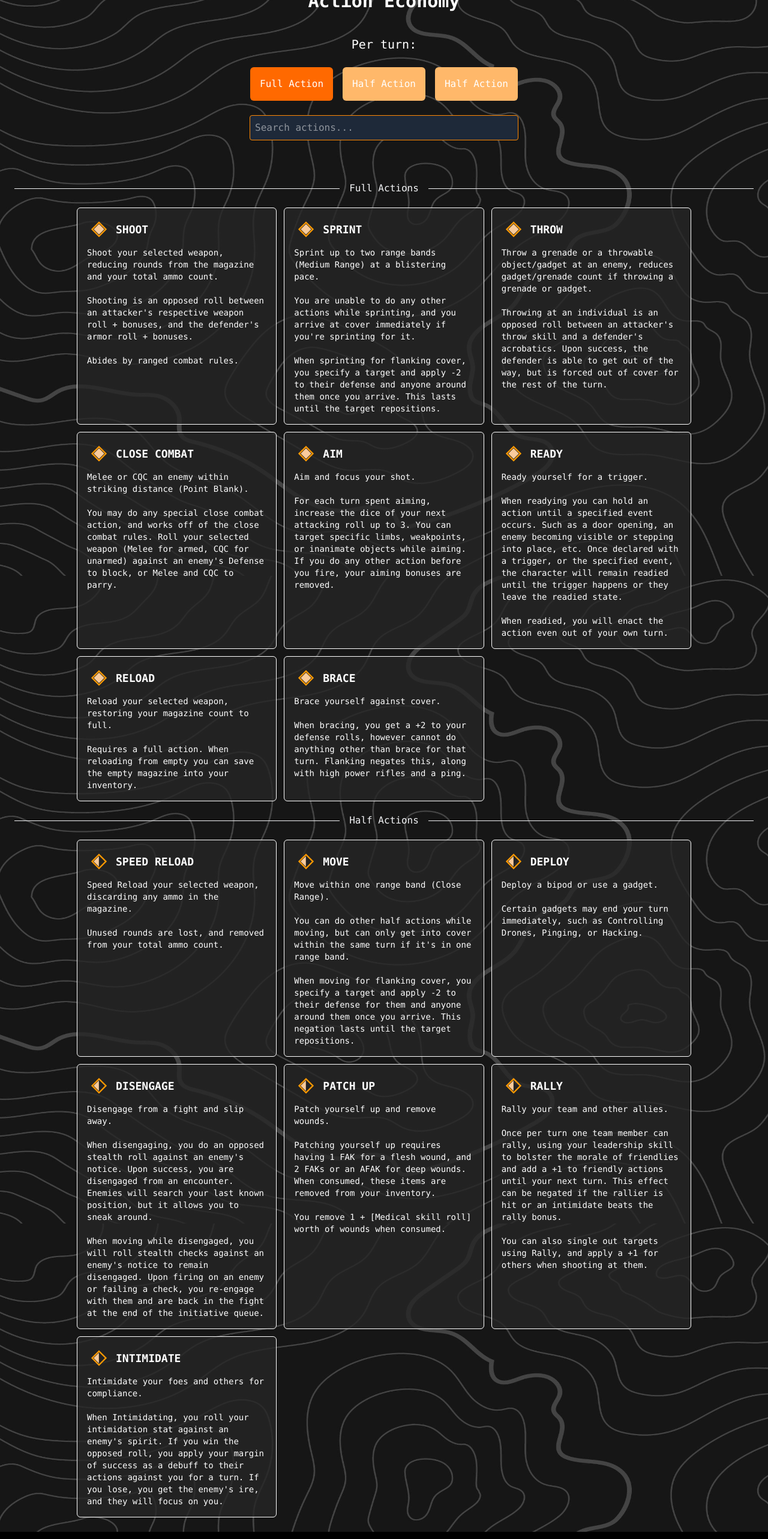
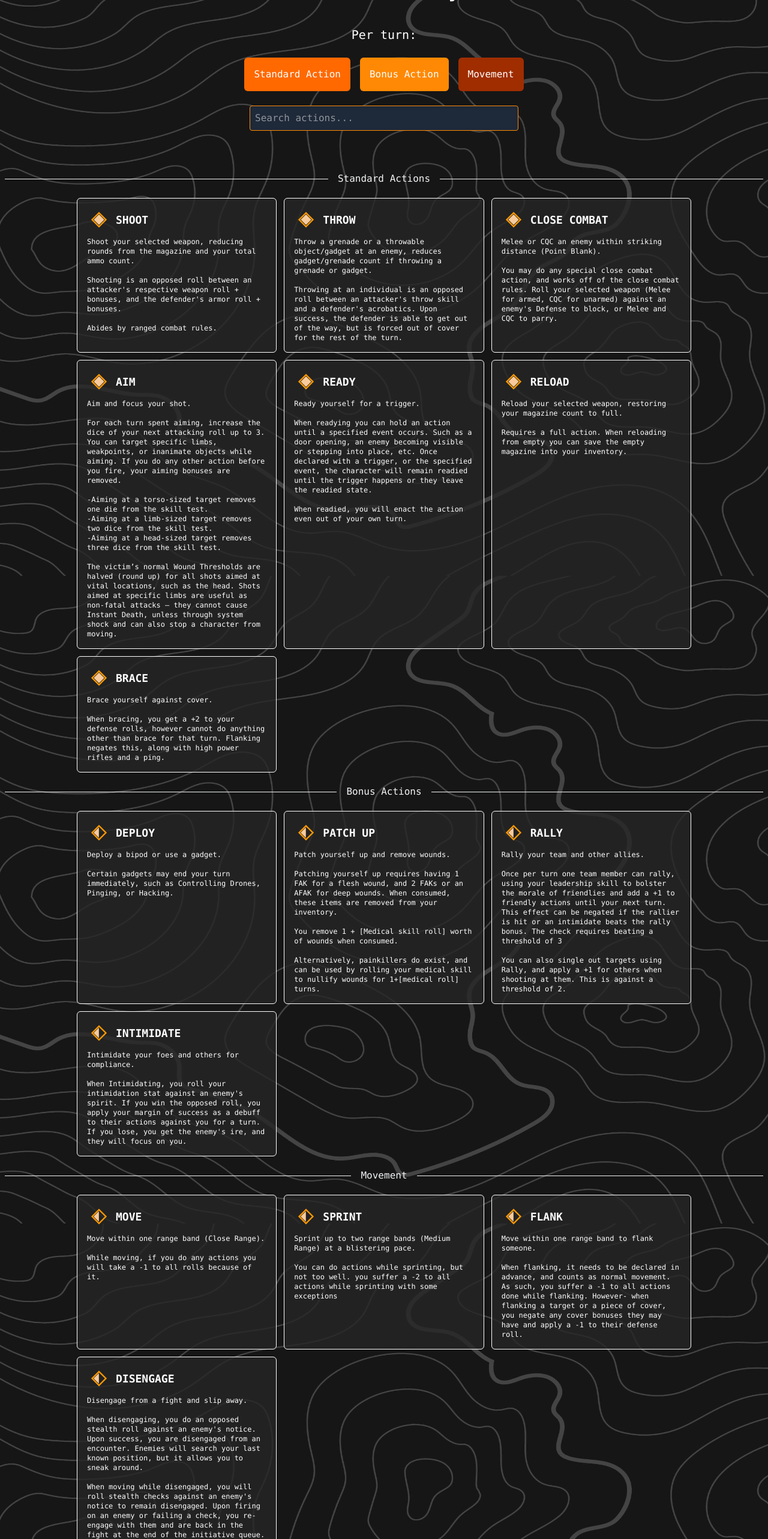
Before and after one commit to RudrNaik/CALLICOM, a React (Vite) app in the folder frontend/: page /CALLICOM/ActionEcon in a window 1280 px wide. Shown: the part 120-2686 px from the top of the page at 60% size. Built offline with nearby package versions, Linux system fonts and the light colour scheme.

Commit message:
Small Adjustments to the action economy to match what is in the rulebook to form

```diff
--- a/frontend/src/ActionEconomy.jsx
+++ b/frontend/src/ActionEconomy.jsx
@@ -1,6 +1,7 @@
 import { useState } from "react";
 import actions from "./data/actions.json";
 import halfActions from "./data/halfActions.json";
+import movement from "./data/movement.json";
 import background from "./assets/Images/4060492.jpg";
 import Footer from "./components/Footer";
 import ActionCard from "./components/Rulebook/ActionCard";
@@ -24,13 +25,21 @@ const ActionEconomyPage = () => {
     );
   });
 
+  const filteredMovement = movement.filter((action) => {
+    const query = searchQuery.toLowerCase();
+    return (
+      action.name.toLowerCase().includes(query) ||
+      action.type.toLowerCase().includes(query)
+    );
+  });
+
   return (
     <div
       className="bg-repeat bg-[length:1920px_1080px] w-screen min-h-screen text-white justify-center"
       style={{ backgroundImage: `url(${background})` }}
     >
       <div className="py-10"> </div>
-      <div className="min-h-screen text-white p-6 font-mono">
+      <div className="min-h-screen text-white p-2 font-mono">
         <div className="flex gap-4 mb-6 justify-center">
           <h1 className="text-3xl font-bold mb-4">Action Economy</h1>
         </div>
@@ -40,13 +49,13 @@ const ActionEconomyPage = () => {
 
         <div className="flex gap-4 mb-6 justify-center">
           <div className="bg-orange-500 p-4 rounded-md text-center">
-            <p className="">Full Action</p>
+            <p className="">Standard Action</p>
           </div>
-          <div className="bg-orange-300 p-4 rounded-md text-center">
-            <p className="">Half Action</p>
+          <div className="bg-orange-400 p-4 rounded-md text-center">
+            <p className="">Bonus Action</p>
           </div>
-          <div className="bg-orange-300 p-4 rounded-md text-center">
-            <p className="">Half Action</p>
+          <div className="bg-orange-800 p-4 rounded-md text-center">
+            <p className="">Movement</p>
           </div>
         </div>
 
@@ -63,7 +72,7 @@ const ActionEconomyPage = () => {
         {filteredActions.length > 0 && (
           <div className="relative flex py-5 items-center">
             <div className="flex-grow border-t border-gray-100"></div>
-            <span className="flex-shrink mx-4 text-gray-100">Full Actions</span>
+            <span className="flex-shrink mx-4 text-gray-100">Standard Actions</span>
             <div className="flex-grow border-t border-gray-100"></div>
           </div>
         )}
@@ -74,17 +83,30 @@ const ActionEconomyPage = () => {
           ))}
         </div>
 
-
         {filteredHalfActions.length > 0 && (
           <div className="relative flex py-5 items-center">
             <div className="flex-grow border-t border-gray-100"></div>
-            <span className="flex-shrink mx-4 text-gray-100">Half Actions</span>
+            <span className="flex-shrink mx-4 text-gray-100">Bonus Actions</span>
             <div className="flex-grow border-t border-gray-100"></div>
           </div>
         )}
 
         <div className="grid grid-cols-1 sm:grid-cols-2 lg:grid-cols-3 gap-3 max-w-screen-lg mx-auto">
           {filteredHalfActions.map((action, id) => (
+            <ActionCard key={id} action={action} />
+          ))}
+        </div>
+
+        {filteredMovement.length > 0 && (
+          <div className="relative flex py-5 items-center">
+            <div className="flex-grow border-t border-gray-100"></div>
+            <span className="flex-shrink mx-4 text-gray-100">Movement</span>
+            <div className="flex-grow border-t border-gray-100"></div>
+          </div>
+        )}
+
+        <div className="grid grid-cols-1 sm:grid-cols-2 lg:grid-cols-3 gap-3 max-w-screen-lg mx-auto">
+          {filteredMovement.map((action, id) => (
             <ActionCard key={id} action={action} />
           ))}
         </div>
--- a/frontend/src/components/Rulebook/ActionCard.jsx
+++ b/frontend/src/components/Rulebook/ActionCard.jsx
@@ -6,7 +6,7 @@ const ActionCard = ({ action }) => {
       <img src={action.icon} className="w-10 h-10"></img>{" "}
       {action.name.toUpperCase()}
     </h3>
-    <p className="text-sm mt-2 whitespace-pre-line">{action.description}</p>
+    <p className="text-xs mt-2 whitespace-pre-line">{action.description}</p>
   </div>
 );
 };
--- a/frontend/src/data/actions.json
+++ b/frontend/src/data/actions.json
@@ -5,13 +5,6 @@
       "type": "Full",
       "icon": "/Full_Action.svg",
       "description": "Shoot your selected weapon, reducing rounds from the magazine and your total ammo count.\n\nShooting is an opposed roll between an attacker's respective weapon roll + bonuses, and the defender's armor roll + bonuses.\n\nAbides by ranged combat rules."
-    },
-    {
-      "name": "Sprint",
-      "type": "Full",
-      "color":"bg-neutral-800/80",
-      "icon": "/Full_Action.svg",
-      "description": "Sprint up to two range bands (Medium Range) at a blistering pace.\n\nYou are unable to do any other actions while sprinting, and you arrive at cover immediately if you're sprinting for it.\n\nWhen sprinting for flanking cover, you specify a target and apply -2 to their defense and anyone around them once you arrive. This lasts until the target repositions."
     },
     {
       "name": "Throw",
@@ -32,7 +25,7 @@
       "type": "Full",
       "color":"bg-neutral-800/80",
       "icon": "/Full_Action.svg",
-      "description": "Aim and focus your shot.\n\nFor each turn spent aiming, increase the dice of your next attacking roll up to 3. You can target specific limbs, weakpoints, or inanimate objects while aiming. If you do any other action before you fire, your aiming bonuses are removed."
+      "description": "Aim and focus your shot.\n\nFor each turn spent aiming, increase the dice of your next attacking roll up to 3. You can target specific limbs, weakpoints, or inanimate objects while aiming. If you do any other action before you fire, your aiming bonuses are removed.\n\n -Aiming at a torso-sized target removes one die from the skill test.\n -Aiming at a limb-sized target removes two dice from the skill test.\n -Aiming at a head-sized target removes three dice from the skill test.\n\n The victim’s normal Wound Thresholds are halved (round up) for all shots aimed at vital locations, such as the head. Shots aimed at specific limbs are useful as non-fatal attacks — they cannot cause Instant Death, unless through system shock and can also stop a character from moving."
     },
     {
       "name": "Ready",
--- a/frontend/src/data/halfActions.json
+++ b/frontend/src/data/halfActions.json
@@ -1,18 +1,4 @@
 [
-    {
-      "name": "Speed Reload",
-      "color":"bg-neutral-800/80",
-      "type": "Half",
-      "icon": "/Half_Action.svg",
-      "description": "Speed Reload your selected weapon, discarding any ammo in the magazine.\n\nUnused rounds are lost, and removed from your total ammo count."
-    },
-    {
-      "name": "Move",
-      "color":"bg-neutral-800/80",
-      "type": "Half",
-      "icon": "/Half_Action.svg",
-      "description": "Move within one range band (Close Range).\n\nYou can do other half actions while moving, but can only get into cover within the same turn if it's in one range band.\n\nWhen moving for flanking cover, you specify a target and apply -2 to their defense for them and anyone around them once you arrive. This negation lasts until the target repositions."
-    },
     {
       "name": "Deploy",
       "color":"bg-neutral-800/80",
@@ -21,25 +7,18 @@
       "description": "Deploy a bipod or use a gadget.\n\nCertain gadgets may end your turn immediately, such as Controlling Drones, Pinging, or Hacking."
     },
     {
-      "name": "Disengage",
-      "color":"bg-neutral-800/80",
-      "type": "Half",
-      "icon": "/Half_Action.svg",
-      "description": "Disengage from a fight and slip away.\n\nWhen disengaging, you do an opposed stealth roll against an enemy's notice. Upon success, you are disengaged from an encounter. Enemies will search your last known position, but it allows you to sneak around.\n\nWhen moving while disengaged, you will roll stealth checks against an enemy's notice to remain disengaged. Upon firing on an enemy or failing a check, you re-engage with them and are back in the fight at the end of the initiative queue."
-    },
-    {
       "name": "Patch up",
       "type": "Half",
       "color":"bg-neutral-800/80",
       "icon": "/Half_Action.svg",
-      "description": "Patch yourself up and remove wounds.\n\nPatching yourself up requires having 1 FAK for a flesh wound, and 2 FAKs or an AFAK for deep wounds. When consumed, these items are removed from your inventory.\n\nYou remove 1 + [Medical skill roll] worth of wounds when consumed."
+      "description": "Patch yourself up and remove wounds.\n\nPatching yourself up requires having 1 FAK for a flesh wound, and 2 FAKs or an AFAK for deep wounds. When consumed, these items are removed from your inventory.\n\nYou remove 1 + [Medical skill roll] worth of wounds when consumed. \n\n Alternatively, painkillers do exist, and can be used by rolling your medical skill to nullify wounds for 1+[medical roll] turns."
     },
     {
       "name": "Rally",
       "type": "Half",
       "color":"bg-neutral-800/80",
       "icon": "/Half_Action.svg",
-      "description": "Rally your team and other allies.\n\nOnce per turn one team member can rally, using your leadership skill to bolster the morale of friendlies and add a +1 to friendly actions until your next turn. This effect can be negated if the rallier is hit or an intimidate beats the rally bonus. \n\n You can also single out targets using Rally, and apply a +1 for others when shooting at them."
+      "description": "Rally your team and other allies.\n\nOnce per turn one team member can rally, using your leadership skill to bolster the morale of friendlies and add a +1 to friendly actions until your next turn. This effect can be negated if the rallier is hit or an intimidate beats the rally bonus. The check requires beating a threshold of 3 \n\n You can also single out targets using Rally, and apply a +1 for others when shooting at them. This is against a threshold of 2."
     },
     {
       "name": "Intimidate",
--- /dev/null
+++ b/frontend/src/data/movement.json
@@ -0,0 +1,30 @@
+[
+    {
+      "name": "Move",
+      "color":"bg-neutral-800/80",
+      "type": "Movement",
+      "icon": "/Half_Action.svg",
+      "description": "Move within one range band (Close Range).\n\nWhile moving, if you do any actions you will take a -1 to all rolls because of it."
+    },
+    {
+      "name": "Sprint",
+      "type": "Movement",
+      "color":"bg-neutral-800/80",
+      "icon": "/Half_Action.svg",
+      "description": "Sprint up to two range bands (Medium Range) at a blistering pace.\n\nYou can do actions while sprinting, but not too well. you suffer a -2 to all actions while sprinting with some exceptions"
+    },
+    {
+      "name": "Flank",
+      "type": "Movement",
+      "color":"bg-neutral-800/80",
+      "icon": "/Half_Action.svg",
+      "description": "Move within one range band to flank someone. \n\n When flanking, it needs to be declared in advance, and counts as normal movement. As such, you suffer a -1 to all actions done while flanking. However- when flanking a target or a piece of cover, you negate any cover bonuses they may have and apply a -1 to their defense roll."
+    },
+    {
+      "name": "Disengage",
+      "color":"bg-neutral-800/80",
+      "type": "Half",
+      "icon": "/Half_Action.svg",
+      "description": "Disengage from a fight and slip away.\n\nWhen disengaging, you do an opposed stealth roll against an enemy's notice. Upon success, you are disengaged from an encounter. Enemies will search your last known position, but it allows you to sneak around.\n\nWhen moving while disengaged, you will roll stealth checks against an enemy's notice to remain disengaged. Upon firing on an enemy or failing a check, you re-engage with them and are back in the fight at the end of the initiative queue."
+    }
+  ]
```
